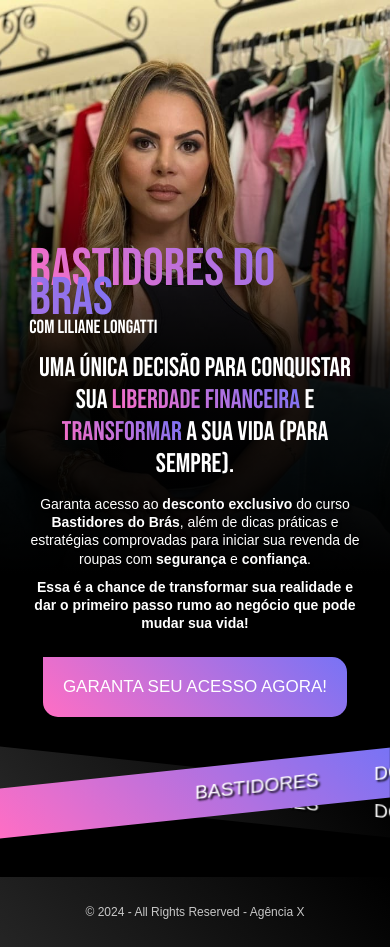
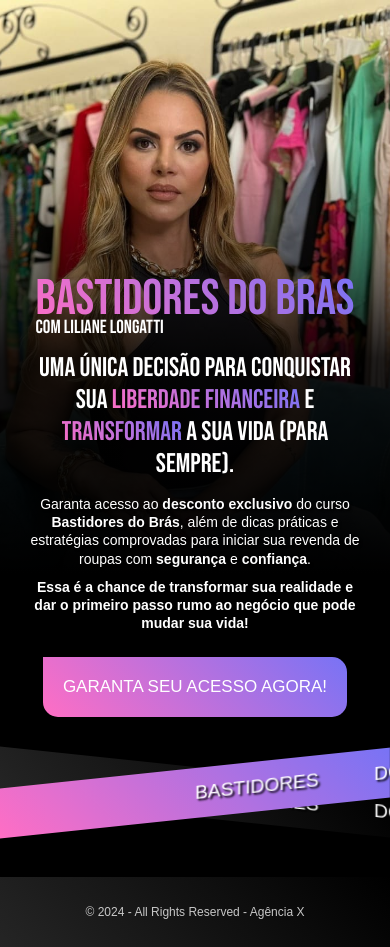
Before and after one commit to theiguim/agx-bras_store-captura, a plain HTML site: page index.html in a window 390 px wide. Drawn offline with Linux system fonts and the light colour scheme.

Commit message:
alt h1size

```diff
--- a/style.css
+++ b/style.css
@@ -192,6 +192,10 @@ footer {
         background-size: 80% auto;
         background-position: 100% 0%;
     }
+
+    .spnH1 {
+        font-size: 63px;
+    }
 }
 
 @media (max-width: 907px) {
@@ -205,7 +209,7 @@ footer {
     }
 
     .spnH1 {
-        font-size: 65px;
+        font-size: 58px;
     }
 
     h2 {
@@ -220,7 +224,7 @@ footer {
     }
 
     .spnH1 {
-        font-size: 57px;
+        font-size: 50px;
     }
 
     h2 {
@@ -328,7 +332,7 @@ footer {
     }
 
     .spnH1 {
-        font-size: 53px;
+        font-size: 50px;
     }
 
     h2 {
```
